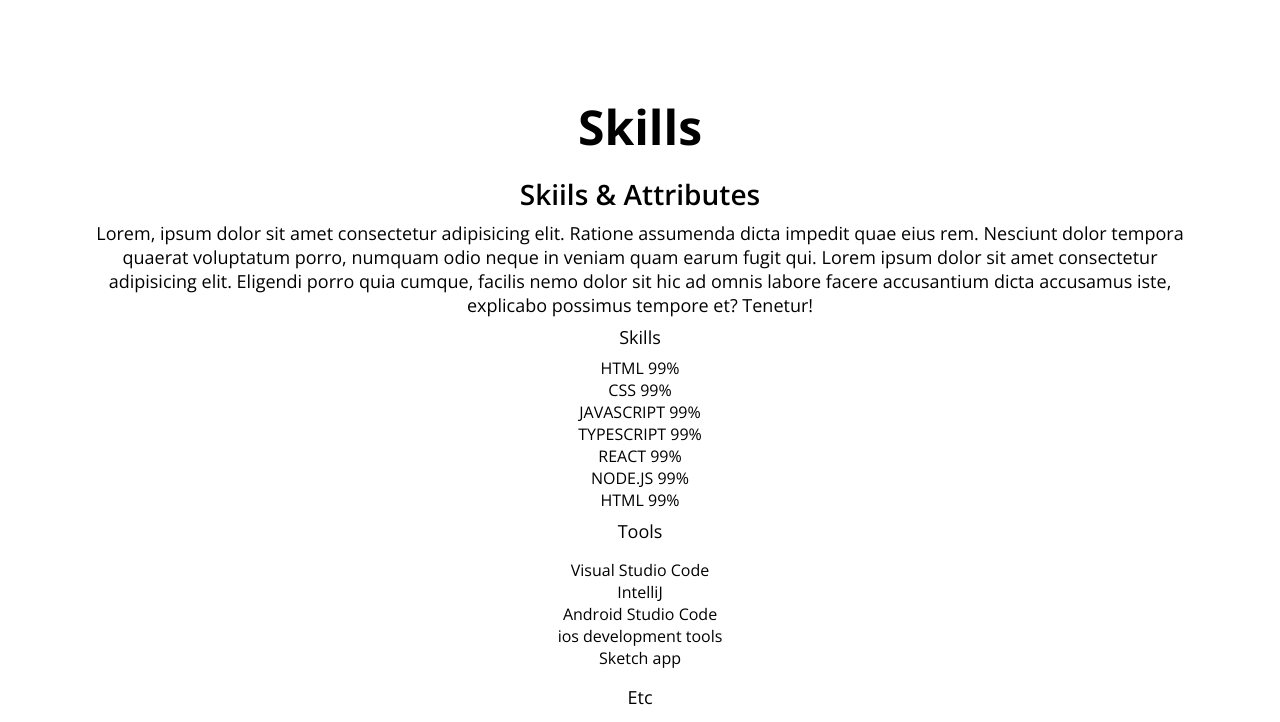
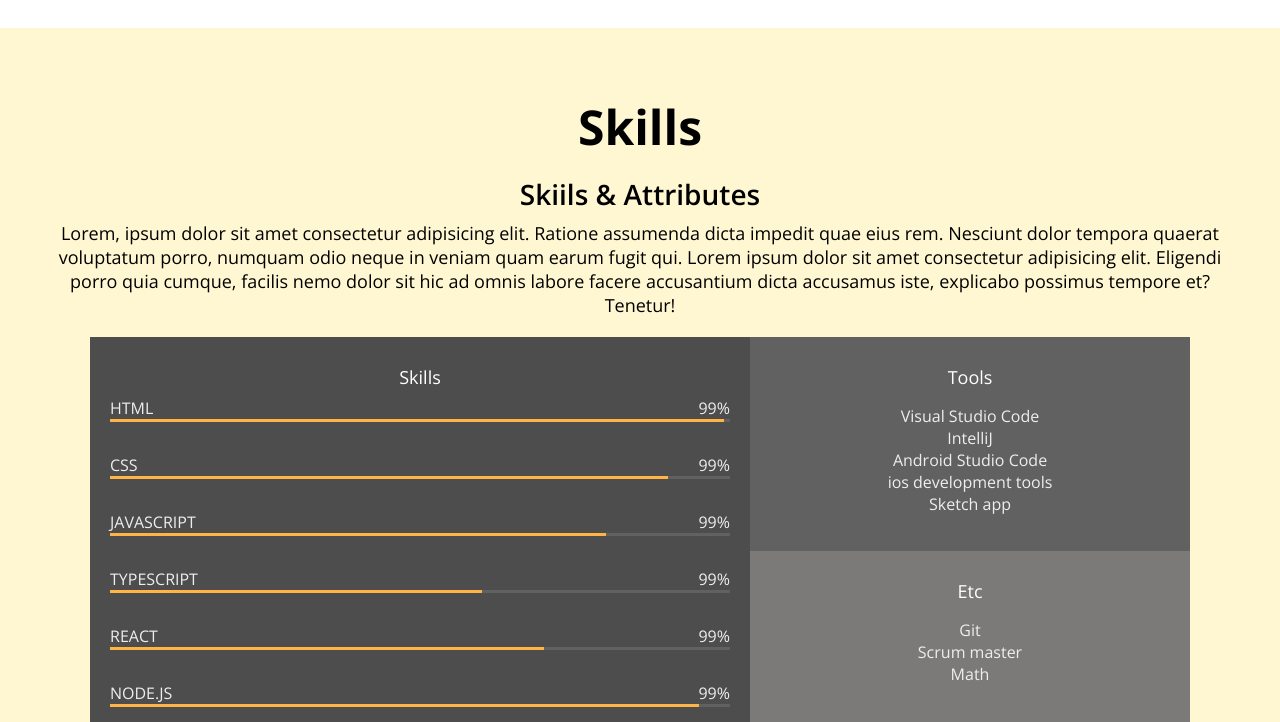
Before and after one commit to mulmangcho5/portfolio, a plain HTML site: page index.html in a window 1280 px wide. Shown: the part 1529-2251 px from the top of the page. Drawn offline with nearby package versions, Linux system fonts and the light colour scheme.

Commit message:
CSS - skills

```diff
--- a/index.html
+++ b/index.html
@@ -55,7 +55,7 @@
     </section>
 
     <!-- aboutME -->
-    <section id="about" class="section">
+    <section id="about" class="section section__container">
       <h1>Amout me</h1>
       <p>
         Lorem ipsum, dolor sit amet consectetur adipisicing elit. Enim minus
@@ -118,18 +118,20 @@
             <p class="job__period">2021.07. ~ 2022.01.</p>
           </div>
         </div>
+      </div>
     </section>
 
     <!--skills  -->
     <section id="skills" class="section">
+      <div class="section__container">
         <h1>Skills</h1>
         <h2>Skiils & Attributes</h2>
         <p>
           Lorem, ipsum dolor sit amet consectetur adipisicing elit. Ratione
           assumenda dicta impedit quae eius rem. Nesciunt dolor tempora quaerat
           voluptatum porro, numquam odio neque in veniam quam earum fugit qui.
-        Lorem ipsum dolor sit amet consectetur adipisicing elit. Eligendi porro
-        quia cumque, facilis nemo dolor sit hic ad omnis labore facere
+          Lorem ipsum dolor sit amet consectetur adipisicing elit. Eligendi
+          porro quia cumque, facilis nemo dolor sit hic ad omnis labore facere
           accusantium dicta accusamus iste, explicabo possimus tempore et?
           Tenetur!
         </p>
@@ -142,7 +144,7 @@
                 <span>99%</span>
               </div>
               <div class="skill__bar">
-              <div class="skill__value"></div>
+                <div class="skill__value" style="width: 99%"></div>
               </div>
             </div>
             <div class="skill">
@@ -151,7 +153,7 @@
                 <span>99%</span>
               </div>
               <div class="skill__bar">
-              <div class="skill__value"></div>
+                <div class="skill__value" style="width: 90%"></div>
               </div>
             </div>
             <div class="skill">
@@ -160,7 +162,7 @@
                 <span>99%</span>
               </div>
               <div class="skill__bar">
-              <div class="skill__value"></div>
+                <div class="skill__value" style="width: 80%"></div>
               </div>
             </div>
             <div class="skill">
@@ -169,7 +171,7 @@
                 <span>99%</span>
               </div>
               <div class="skill__bar">
-              <div class="skill__value"></div>
+                <div class="skill__value" style="width: 60%"></div>
               </div>
             </div>
             <div class="skill">
@@ -178,7 +180,7 @@
                 <span>99%</span>
               </div>
               <div class="skill__bar">
-              <div class="skill__value"></div>
+                <div class="skill__value" style="width: 70%"></div>
               </div>
             </div>
             <div class="skill">
@@ -187,7 +189,7 @@
                 <span>99%</span>
               </div>
               <div class="skill__bar">
-              <div class="skill__value"></div>
+                <div class="skill__value" style="width: 95%"></div>
               </div>
             </div>
             <div class="skill">
@@ -196,7 +198,7 @@
                 <span>99%</span>
               </div>
               <div class="skill__bar">
-              <div class="skill__value"></div>
+                <div class="skill__value" style="width: 70%"></div>
               </div>
             </div>
           </div>
@@ -218,6 +220,7 @@
                 <li><span>Scrum master</span></li>
                 <li><span>Math</span></li>
               </ul>
+            </div>
           </div>
         </div>
       </div>
--- a/style.css
+++ b/style.css
@@ -142,6 +142,9 @@ p {
 .section {
   text-align: center;
   padding: 50px;
+  margin: auto;
+}
+.section__container {
   max-width: 1200px;
   margin: auto;
 }
@@ -195,3 +198,49 @@ p {
 .job__period {
   font-size: var(--font-micro);
 }
+
+/* Skill */
+#skills {
+  background-color: var(--color-yellow);
+}
+.skillset {
+  display: flex;
+  background-color: var(--color-light-grey);
+  color: var(--color-light-white);
+  margin: 20px 40px;
+}
+.skillset__title {
+  color: var(--color-white);
+}
+.skillset__left {
+  flex-basis: 60%;
+  background-color: var(--color-dark-grey);
+  padding: 20px;
+}
+.skill {
+  margin-bottom: 32px;
+}
+.skill__description {
+  display: flex;
+  justify-content: space-between;
+}
+.skill__bar {
+  width: 100%;
+  height: 3px;
+  background-color: var(--color-grey);
+}
+.skill__value {
+  /* width는 HTML에서 직접 쓰기 */
+  height: 3px;
+  background-color: var(--color-orange);
+}
+.skillset__right {
+  flex-basis: 40%;
+}
+.tools {
+  background-color: var(--color-grey);
+}
+.tools,
+.etc {
+  padding: 20px;
+}
```
Lines whose indentation alone changed are shown as unchanged.
